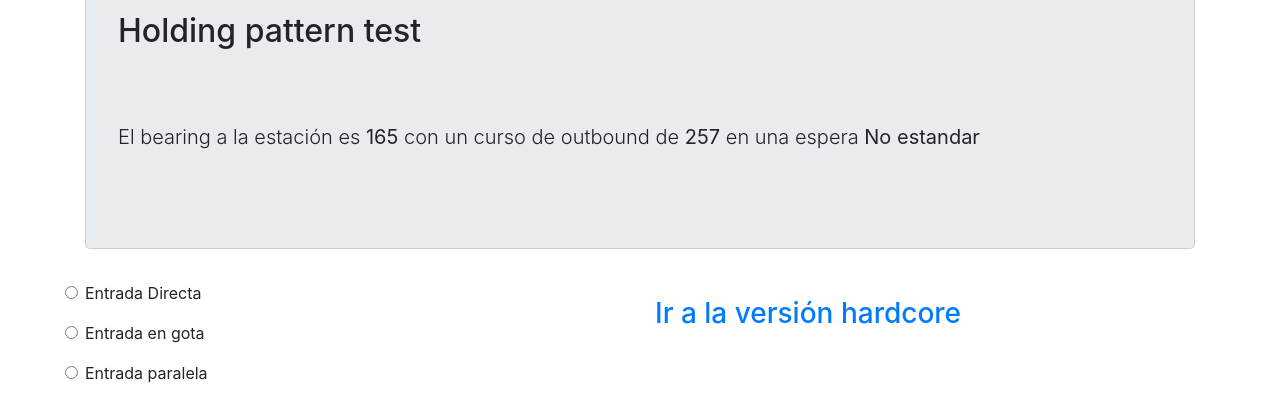
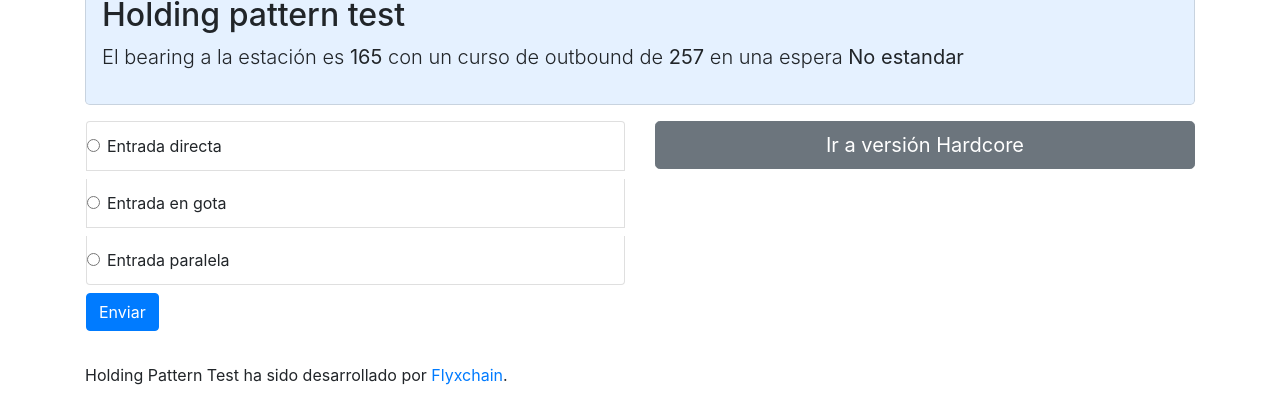
Before and after one commit to flyxchain/holdingpatter-test, a Flask app: page / in a window 1280 px wide. Shown: the part 219-619 px from the top of the page. Run offline with Flask 2, Linux system fonts and the light colour scheme.

Commit message:
actualización de diseño
actualización de diseño

```diff
--- a/templates/index.html
+++ b/templates/index.html
@@ -1,5 +1,5 @@
 <!DOCTYPE html>
-<html lang="en">
+<html lang="es">
 <head>
 <!-- Global site tag (gtag.js) - Google Analytics -->
 <script async src="https://www.googletagmanager.com/gtag/js?id=G-ZB8VPZG6P3"></script>
@@ -15,62 +15,54 @@
     {% else %}
     <title>Holding Pattern test</title>
     {% endif %}
+    <link rel="stylesheet" href="style/custom.css" type="text/css">
     <link rel="stylesheet" href="https://cdn.jsdelivr.net/npm/bootstrap@4.5.3/dist/css/bootstrap.min.css" integrity="sha384-TX8t27EcRE3e/ihU7zmQxVncDAy5uIKz4rEkgIXeMed4M0jlfIDPvg6uqKI2xXr2" crossorigin="anonymous">
 </head>
 <body>
 <div class="container">
     <div class="row">
-        <div class="col-md-12">
+        <div class="col-md-12" id="cabecera-logo">
         <p>
-           <img src="https://www.flyxchain.com/wp-content/uploads/2022/03/flyxchain.png" alt="logo flyxchain" width="200px" height="auto" />
+           <img src="https://www.flyxchain.com/wp-content/uploads/2022/04/Logotipo-de-Empresa-Tecnologia-Crema-y-Azul.png" alt="logo flyxchain" width="200px" height="auto" />
         </p>
         </div>
     </div>
 	<div class="row">
 		<div class="col-md-12">
 			<div class="jumbotron card card-block">
-				<h2>
-					Holding pattern test
-                </h2>
-                <br /> <br />
-				<p>
-			{% block content %}
-            <p class="lead">El bearing a la estación es <strong>{{bearing}}</strong> con un curso de outbound de <strong>{{ course }}</strong> en una espera <strong>{{ realholding }}</strong></p>
+				<h2>Holding pattern test</h2>
+			   {% block content %}<p class="lead">El bearing a la estación es <strong>{{bearing}}</strong> con un curso de outbound de <strong>{{ course }}</strong> en una espera <strong>{{ realholding }}</strong></p>
             {% endblock %}
-				</p>
 			</div>
 			<div class="row">
-				<div class="col-md-6">
+				<div class="col-md-6" id="izquierda-selector">
+          <div class="list-group mx-0">
 					<form action="/" method="POST" role="form">
-					<div class="form-group">
-					    <input class="form-check-input" type="radio" name="holdingValueSelected" id="directHolding" value="directHolding">
-                        <label class="form-check-label" for="exampleRadios1"> Entrada Directa</label>
-					</div>
-					<div class="form-group">
-						<input class="form-check-input" type="radio" name="holdingValueSelected" id="offsetHolding" value="offsetHolding">
-                        <label class="form-check-label" for="exampleRadios2">Entrada en gota</label>
-						</div>
-					<div class="form-group">
-                        <input class="form-check-input" type="radio" name="holdingValueSelected" id="parallelHolding" value="parallelHolding">
-                        <label class="form-check-label" for="exampleRadios3">Entrada paralela</label>
+					<div class="list-group mx-0">
+            <label class="list-group-item d-flex gap-2" for="exampleRadios1">
+              <input class="form-check-input flex-shrink-0" type="radio" name="holdingValueSelected" id="directHolding" value="directHolding">
+              <span>Entrada directa</span>
+            </label>
+            <label class="list-group-item d-flex gap-2" for="exampleRadios2">
+              <input class="form-check-input flex-shrink-0" type="radio" name="holdingValueSelected" id="offsetHolding" value="offsetHolding">
+              <span>Entrada en gota</span>
+            </label>
+            <label class="list-group-item d-flex gap-2" for="exampleRadios3">
+              <input class="form-check-input flex-shrink-0" type="radio" name="holdingValueSelected" id="parallelHolding" value="parallelHolding">
+              <span>Entrada paralela</span>
+            </label>
 					</div>
 					<button type="submit" class="btn btn-primary">Enviar</button>
 					</form>
+        </div>
 				</div>
-				<div class="col-md-6">
-					<p>
-						<h3><a href="/hardcore">Ir a la versión hardcore</a></h3>
-					</p>
+				<div class="col-md-6" id="columnaDerecha">
+            <button class="w-100 btn btn-lg btn-secondary" id="hardcoreButton" type="submit">Ir a versión Hardcore</button>
 				</div>
-            </div>
-            <div class="row">
-				<div class="col-md-12">
-            <br /> <br />
-				</div>
-			</div>
+      </div>
 			<div class="row">
-				<div class="col-md-12">
-                <p>Holding Pattern Test ha sido desarrollado por Ayram Perez - (<a href="http://flyxchain.com/" target="_blank">flyxchain</a>). <form action="https://www.paypal.com/donate" method="post" target="_top">
+				<div class="col-md-12" id="footer">
+                <p>Holding Pattern Test ha sido desarrollado por <a href="https://flyxchain.com/" target="_blank">Flyxchain</a>. <form action="https://www.paypal.com/donate" method="post" target="_top">
                     <input type="hidden" name="hosted_button_id" value="Y5CLRHXWCUTMQ" />
                     <input type="image" src="https://www.paypalobjects.com/es_ES/ES/i/btn/btn_donate_LG.gif" border="0" name="submit" title="PayPal - The safer, easier way to pay online!" alt="Donate with PayPal button" />
                     <img alt="" border="0" src="https://www.paypal.com/es_ES/i/scr/pixel.gif" width="1" height="1" />
@@ -87,6 +79,11 @@
 	  ga('send', 'event', 'Test normal', 'Pantalla inicial',);
 	}
 </script>
+<script type="text/javascript">
+    document.getElementById("hardcoreButton").onclick = function () {
+        location.href = "/hardcore";
+    };
+</script>
 <script src="https://code.jquery.com/jquery-3.5.1.slim.min.js" integrity="sha384-DfXdz2htPH0lsSSs5nCTpuj/zy4C+OGpamoFVy38MVBnE+IbbVYUew+OrCXaRkfj" crossorigin="anonymous"></script>
 <script src="https://cdn.jsdelivr.net/npm/bootstrap@4.5.3/dist/js/bootstrap.bundle.min.js" integrity="sha384-ho+j7jyWK8fNQe+A12Hb8AhRq26LrZ/JpcUGGOn+Y7RsweNrtN/tE3MoK7ZeZDyx" crossorigin="anonymous"></script>
 </html>
--- /dev/null
+++ b/templates/style/custom.css
@@ -0,0 +1,20 @@
+#cabecera-logo {
+  margin-top:2rem;
+  text-align:center;
+}
+#izquierda-selector {
+  padding-left:1rem;
+}
+#footer {
+  padding-top: 2rem;
+}
+.jumbotron {
+  padding: 1rem !important;
+  background-color: rgb(0 123 255 / 10%) !important;
+  margin-bottom: 1rem !important;
+}
+@media (max-width: 768px) {
+  #columnaDerecha {
+    margin-top: 1rem !important;
+  }
+}
```
Also changed, not shown: templates/cabecera.html (+5 -5 lines), templates/correcta.html (+34 -35 lines), templates/incorrecta.html (+34 -36 lines).
